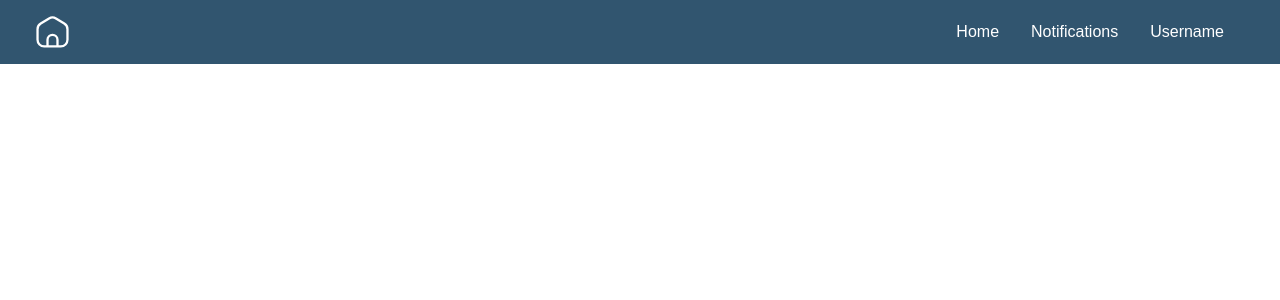
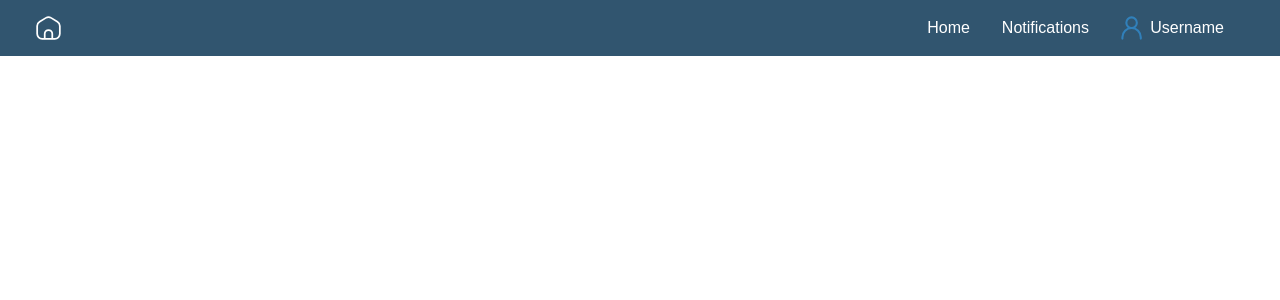
Before and after one commit to varmz120/TenantLandlord_Portal, a React (Create React App) app: page / in a window 1280 px wide. Shown: the top 300 px of the page. Built offline with nearby package versions, Linux system fonts and the light colour scheme.

Commit message:
Added user icon beside username

```diff
--- a/src/components/Navbar.tsx
+++ b/src/components/Navbar.tsx
@@ -1,12 +1,13 @@
 import React from 'react';
 import homeImage from '../images/home.svg';
+import userIcon from '../images/user_icon.svg';
 
 const Navbar = () => {
   return (
     <nav className="max-w-screen-3xl -border-gray-200 bg-navbar">
       <div className="flex flex-wrap items-center justify-between mx-10 ml-5 p-4">
         <a href="https://flowbite.com/" className="flex items-center">
-          <img src={homeImage} className="h-8 mr-3" alt="Flowbite Logo" />
+          <img src={homeImage} className="h-6 mr-3" alt="Flowbite Logo" />
         </a>
         <button
           data-collapse-toggle="navbar-default"
@@ -52,9 +53,10 @@ const Navbar = () => {
             <li>
               <a
                 href="#"
-                className="block py-2 pl-3 pr-4 text-white rounded md:bg-transparent md:p-0 "
+                className="block py-2 pl-3 pr-4 text-white rounded md:bg-transparent md:p-0 flex"
               >
-                Username
+                <img src={userIcon} className="h-6 mr-2" alt="?"></img>
+                <div>Username</div>
               </a>
             </li>
           </ul>
```
Also changed, not shown: src/images/user_icon.svg (added).
